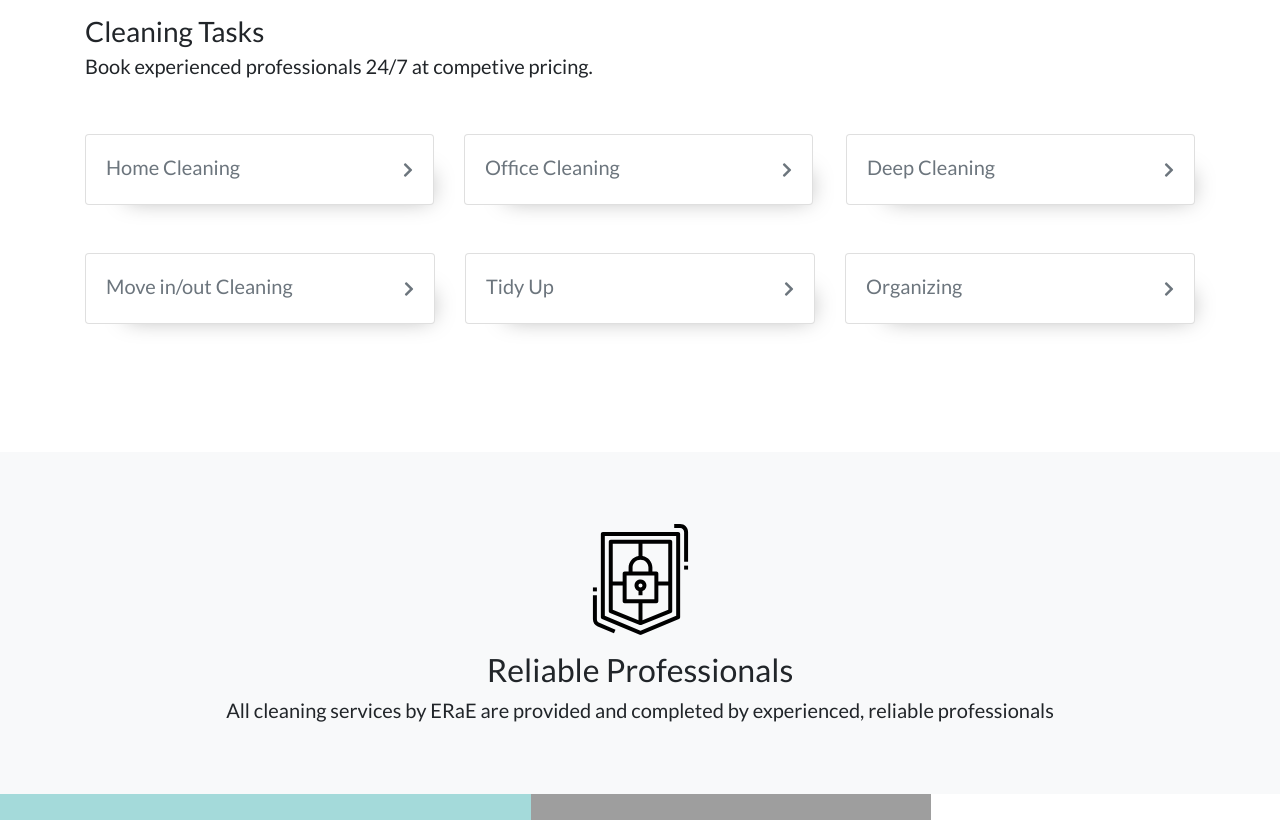
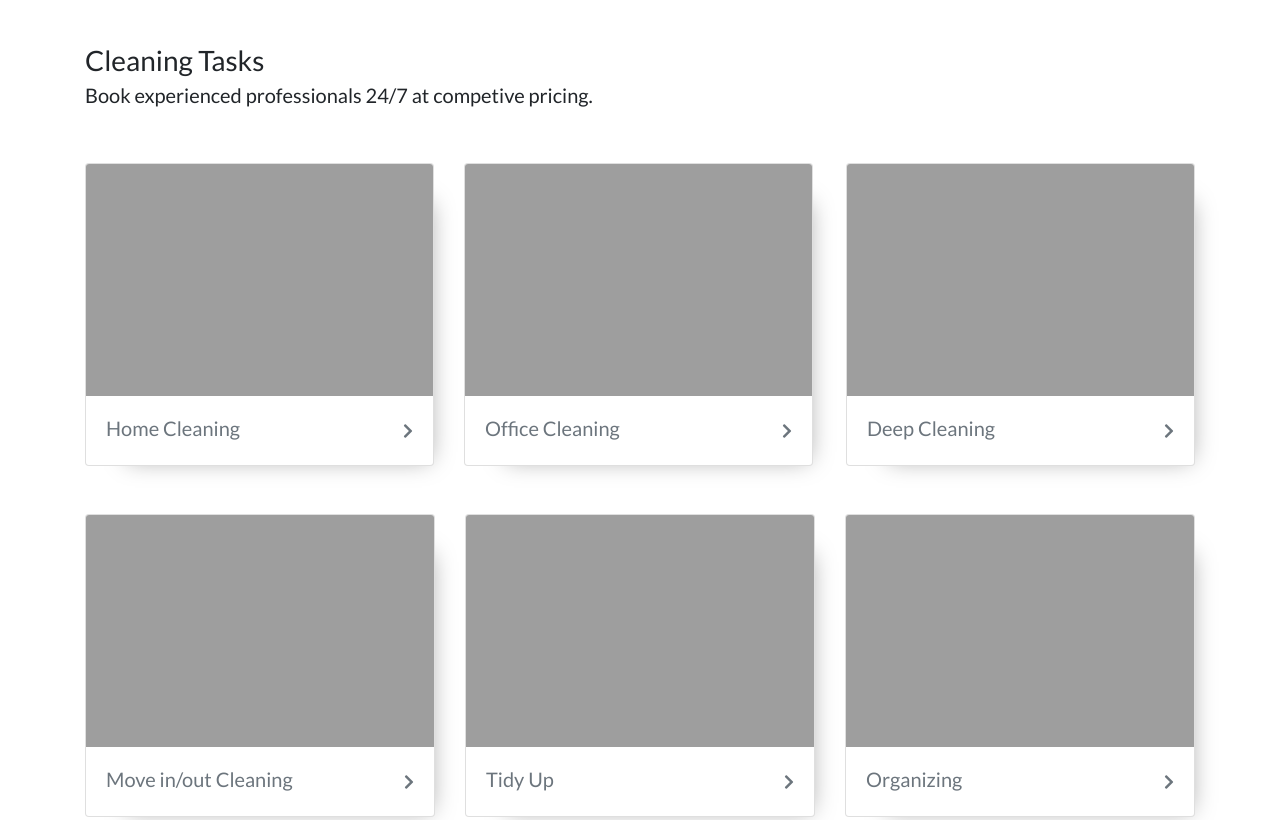
Before and after one commit to gideonibemerejr/ERaE-Cleaning-Services, a plain HTML site: page index.html in a window 1280 px wide. Shown: the part 600-1420 px from the top of the page. Drawn offline with nearby package versions, Linux system fonts and the light colour scheme; the site is published under a folder, as on GitHub Pages, so addresses that start at the root find nothing.

Commit message:
Update img folder path

```diff
--- a/index.html
+++ b/index.html
@@ -14,7 +14,7 @@
             <nav class="navbar navbar-expand-sm navbar-light">
                 <div class="container">
                     <a href="index.html" class="navbar-brand">
-                        <img src="/img/logo.png" width="200" alt="ERaE Cleaning Services">
+                        <img src="img/logo.png" width="200" alt="ERaE Cleaning Services">
                     </a>
                     <button class="navbar-toggler" data-toggle="collapse" data-target="#navbarCollapse">
                         <span class="navbar-toggler-icon"></span>
@@ -323,7 +323,7 @@
             <div class="justify-content-center">
                 <section class="card-deck">
                     <div class="card box-shadow">
-                        <img src="/img/counter-top.jpeg" alt="" class="what card-img-top">
+                        <img src="img/counter-top.jpeg" alt="" class="what card-img-top">
                         <a class="nav-item" href="single.html">
                             <div class="card-body justify-content-between">
                                 <h5 class="card-title">Home Cleaning</h5>
@@ -332,7 +332,7 @@
                         </a>
                     </div>
                     <div class="card box-shadow">
-                        <img src="/img/office-cleaning.jpeg" alt="" class="card-img-top">
+                        <img src="img/office-cleaning.jpeg" alt="" class="card-img-top">
                         <a class="nav-item" href="single.html">
                             <div class="card-body justify-content-between">
                                 <h5 class="card-title">Office Cleaning</h5>
@@ -341,7 +341,7 @@
                         </a>
                     </div>
                     <div class="card box-shadow">
-                        <img src="/img/deep-clean.jpeg" alt="" class="card-img-top">
+                        <img src="img/deep-clean.jpeg" alt="" class="card-img-top">
                        <a class="nav-item" href="single.html">
                             <div class="card-body justify-content-between">
                                 <h5 class="card-title">Deep Cleaning</h5>
@@ -350,7 +350,7 @@
                         </a>
                     </div>
                     <div class="card box-shadow">
-                        <img src="/img/tidy-up.jpeg" alt="" class="card-img-top">
+                        <img src="img/tidy-up.jpeg" alt="" class="card-img-top">
                        <a class="nav-item" href="single.html">
                             <div class="card-body justify-content-between">
                                 <h5 class="card-title">Move in/out Cleaning</h5>
@@ -359,7 +359,7 @@
                        </a>
                     </div>
                     <div class="card box-shadow">
-                        <img src="/img/tidy-2.jpeg" alt="" class="card-img-top">
+                        <img src="img/tidy-2.jpeg" alt="" class="card-img-top">
                         <a class="nav-item" href="single.html">
                             <div class="card-body justify-content-between">
                                 <h5 class="card-title">Tidy Up</h5>
@@ -368,7 +368,7 @@
                         </a>
                     </div>
                     <div class="card box-shadow">
-                        <img src="/img/organizing.jpeg" alt="" class="card-img-top">
+                        <img src="img/organizing.jpeg" alt="" class="card-img-top">
                         <a class="nav-item" href="single.html">
                             <div class="card-body justify-content-between">
                                 <h5 class="card-title">Organizing </h5>
```
Also changed, not shown: Contact.html (+2 -1 lines), Services.html (+1 -1 lines), Terms.html (+1 -1 lines), main.html (+1 -1 lines), single.html (+1 -1 lines), app.css.
